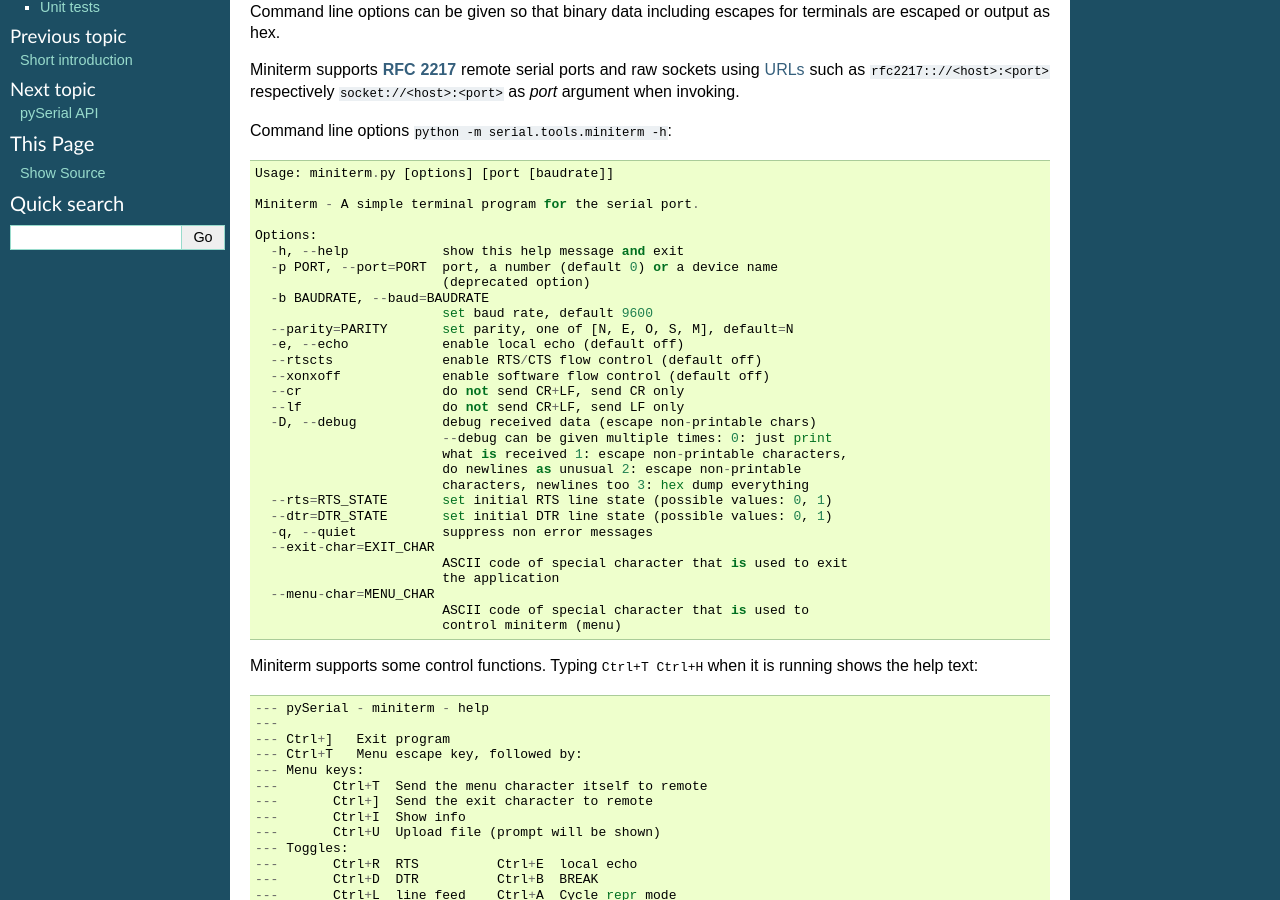
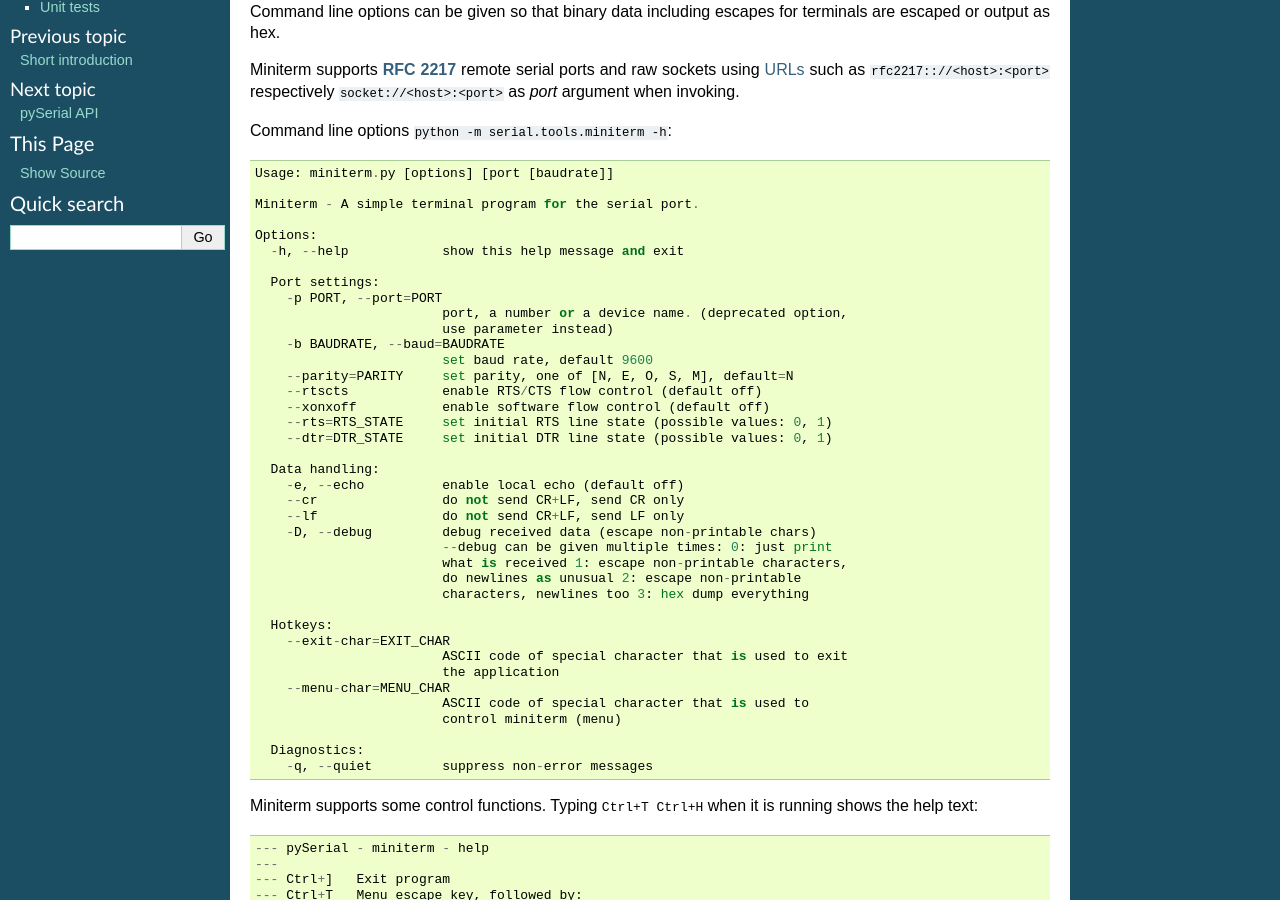
Before and after one commit to pyserial/pyserial, a Sphinx documentation site: the page built from pyserial/documentation/examples.rst, in a window 1280 px wide and 900 px high, scrolled down 363 px. Built offline with Sphinx 7.4.7, drawn with Linux system fonts in a browser that asks for light colours.

Commit message:
improve --help message of miniterm. fix console setup on posix, so that the question for the port name is made before the echo is switched off.

```diff
--- a/pyserial/documentation/examples.rst
+++ b/pyserial/documentation/examples.rst
@@ -35,30 +35,39 @@
 
     Options:
       -h, --help            show this help message and exit
-      -p PORT, --port=PORT  port, a number (default 0) or a device name
-                            (deprecated option)
-      -b BAUDRATE, --baud=BAUDRATE
+
+      Port settings:
+        -p PORT, --port=PORT
+                            port, a number or a device name. (deprecated option,
+                            use parameter instead)
+        -b BAUDRATE, --baud=BAUDRATE
                             set baud rate, default 9600
-      --parity=PARITY       set parity, one of [N, E, O, S, M], default=N
-      -e, --echo            enable local echo (default off)
-      --rtscts              enable RTS/CTS flow control (default off)
-      --xonxoff             enable software flow control (default off)
-      --cr                  do not send CR+LF, send CR only
-      --lf                  do not send CR+LF, send LF only
-      -D, --debug           debug received data (escape non-printable chars)
+        --parity=PARITY     set parity, one of [N, E, O, S, M], default=N
+        --rtscts            enable RTS/CTS flow control (default off)
+        --xonxoff           enable software flow control (default off)
+        --rts=RTS_STATE     set initial RTS line state (possible values: 0, 1)
+        --dtr=DTR_STATE     set initial DTR line state (possible values: 0, 1)
+
+      Data handling:
+        -e, --echo          enable local echo (default off)
+        --cr                do not send CR+LF, send CR only
+        --lf                do not send CR+LF, send LF only
+        -D, --debug         debug received data (escape non-printable chars)
                             --debug can be given multiple times: 0: just print
                             what is received 1: escape non-printable characters,
                             do newlines as unusual 2: escape non-printable
                             characters, newlines too 3: hex dump everything
-      --rts=RTS_STATE       set initial RTS line state (possible values: 0, 1)
-      --dtr=DTR_STATE       set initial DTR line state (possible values: 0, 1)
-      -q, --quiet           suppress non error messages
-      --exit-char=EXIT_CHAR
+
+      Hotkeys:
+        --exit-char=EXIT_CHAR
                             ASCII code of special character that is used to exit
                             the application
-      --menu-char=MENU_CHAR
+        --menu-char=MENU_CHAR
                             ASCII code of special character that is used to
                             control miniterm (menu)
+
+      Diagnostics:
+        -q, --quiet         suppress non-error messages
 
 
 Miniterm supports some control functions. Typing :kbd:`Ctrl+T Ctrl+H` when it is
```
Also changed, not shown: 1 other file.
